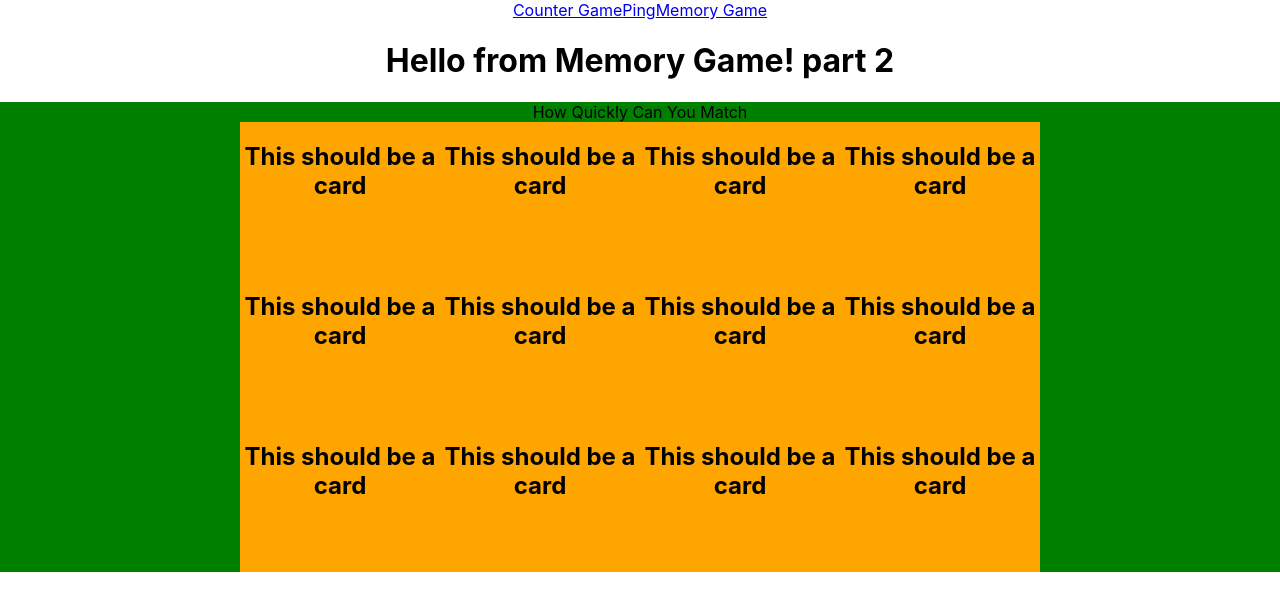
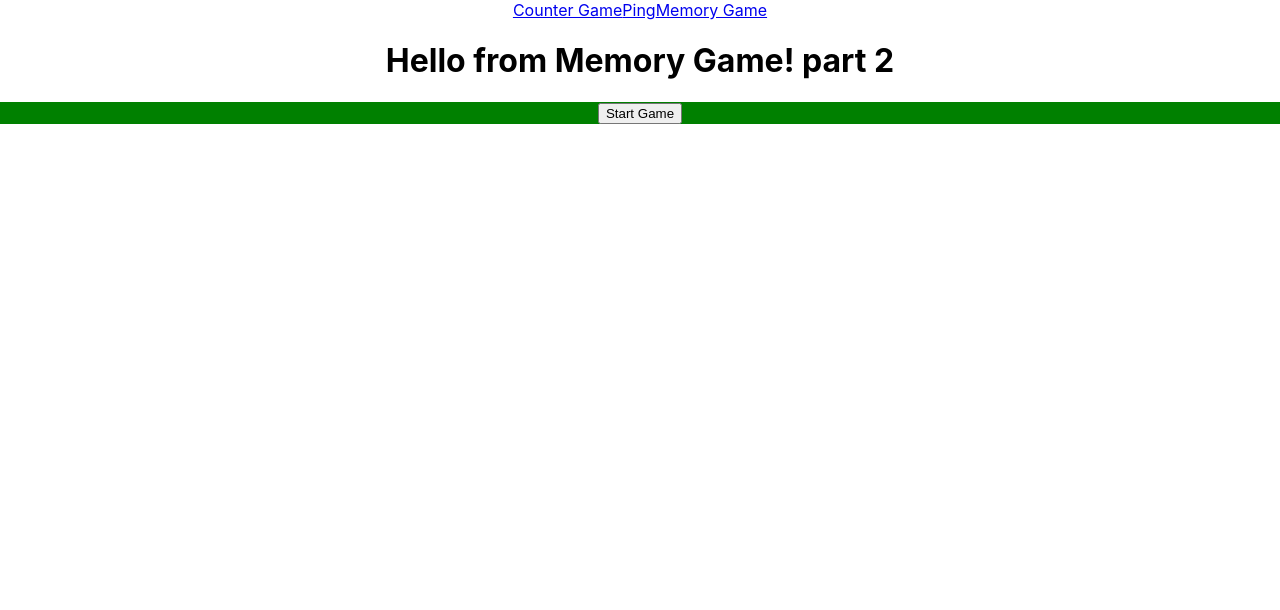
Before and after one commit to DigitalCraftsStudents/dev-arcade, a React (Create React App) app in the folder client/: page /memory in a window 1280 px wide. Shown: the top 610 px of the page. Built offline with nearby package versions, Linux system fonts and the light colour scheme.

Commit message:
stuck with usestate gonna try something different with shuffle

```diff
--- a/client/src/games/memory/components/Board.jsx
+++ b/client/src/games/memory/components/Board.jsx
@@ -1,12 +1,49 @@
-import React from "react";
-import Card from "./Card.jsx";
+import React, { useState } from "react";
+import Card from "./Card";
 
 
 function Board() {
+
+  const [cardFace, setCardFace] = useState([])
+
+  const possibleCardFaces = ["&#x1F602;", "&#x1F60E;", "&#x1F60D;", "&#x1F61C;", "&#x1F643;", "&#x1F913;", "&#x1F602;", "&#x1F60E;", "&#x1F60D;", "&#x1F61C;", "&#x1F643;", "&#x1F913;"];
+
+  function getRandomIndex(length) {
+    return Math.floor(Math.random() * length);
+  }
+
+  function getRandomFace(randomIndex) {
+    var face;
+    randomIndex = getRandomIndex(possibleCardFaces.length);
+    face = possibleCardFaces[randomIndex];
+    possibleCardFaces.splice(randomIndex, 1);
+    return face
+  }
+
+  const assignFace = () => {
+    setCardFace(possibleCardFaces => [
+      ...possibleCardFaces, getRandomFace()
+    ])
+  }
+  // setCardFace(prevFaces => {
+  //   return [...prevFaces, face]
+  // })
+
+console.log(cardFace);
   return (
     <div style={{ background: "green" }}>
-      How Quickly Can You Match
-      <div className="mdc-layout-grid">
+      <input type="button" onClick={assignFace} value="Start Game"/>
+      {cardFace.map((emoji) => {
+        return (
+          [
+            <h1>{emoji}</h1>,
+          <Card
+            emoji={emoji}
+          />
+          ]
+        )
+      })}
+      {/* <div className="mdc-layout-grid">
         <div className="mdc-layout-grid__inner">
           <div className="mdc-layout-grid__cell">
             <Card></Card>
@@ -27,7 +64,7 @@ function Board() {
             <Card></Card>
           </div>
         </div>
-      </div>
+      </div> */}
     </div>
   );
 }
--- a/client/src/games/memory/components/Card.jsx
+++ b/client/src/games/memory/components/Card.jsx
@@ -1,4 +1,5 @@
 import React, { useState } from 'react';
+import Emoji from './Emoji'
 import './Card.css';
 
 function Card(props) {
@@ -11,7 +12,7 @@ function Card(props) {
 
     return (
         <div className={`card-container ${isClicked ? "clicked" : ""}`} onClick={handleClick}>
-            <h2>This should be a card </h2>
+            <Emoji emoji={props.emoji} />
         </div>
     )
 }
--- /dev/null
+++ b/client/src/games/memory/components/Emoji.jsx
@@ -0,0 +1,7 @@
+import React from 'react';
+
+function Emoji(props) {
+    return <h2>`{props.emoji}`</h2>
+}
+
+export default Emoji;
```
